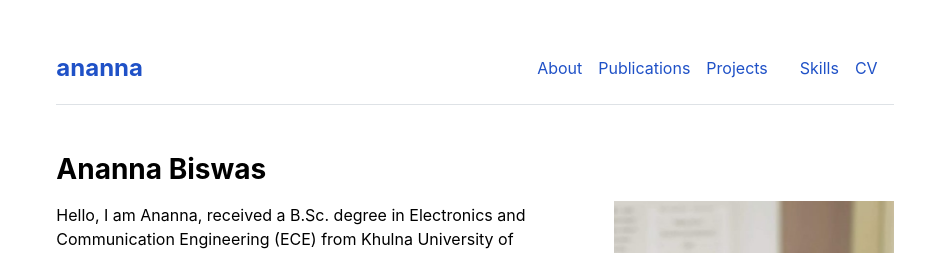
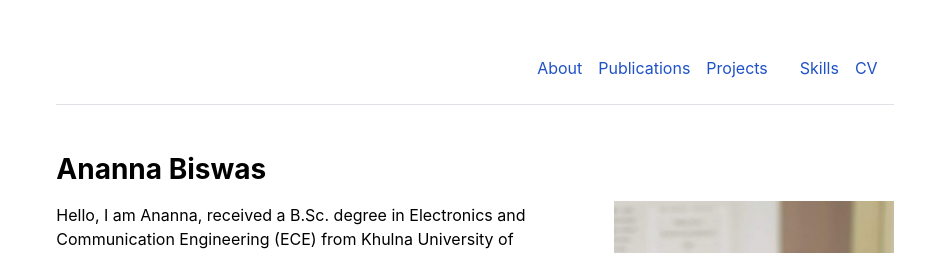
Before and after one commit to Anannabiswas/anannabiswas.github.io, a Jekyll site: the page built from index.md, in a window 1280 px wide. Shown: the top 253 px of the page, without its empty margins (165-1114 px from the left). Built offline with Jekyll 4.4.1, drawn with Linux system fonts in a browser that asks for light colours.

Commit message:
Update _config.yml

```diff
--- a/_config.yml
+++ b/_config.yml
@@ -2,5 +2,5 @@ url: "" # the base hostname & protocol for your site, e.g. http://example.com
 baseurl: "" # the subpath of your site, e.g. /blog
 #title: "academic" # the name of your site, e.g. ACME Corp.
 #description: "a Jekyll theme for academia"
-title: "ananna " # the name of your site, e.g. ACME Corp.
+title: "" # the name of your site, e.g. ACME Corp.
 #description: "portfolio"
```
